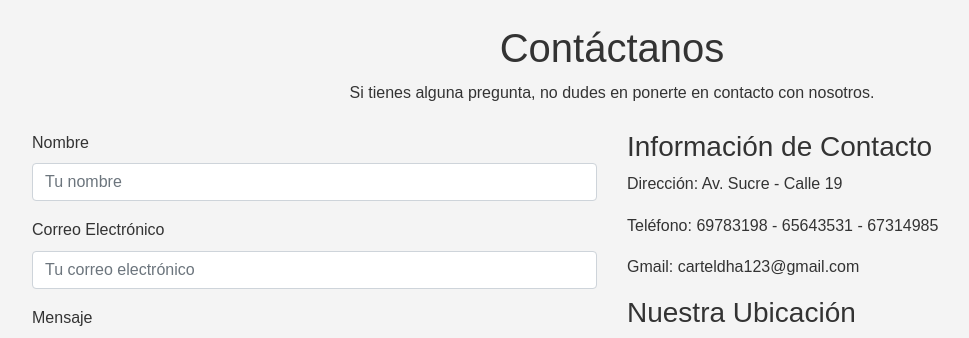
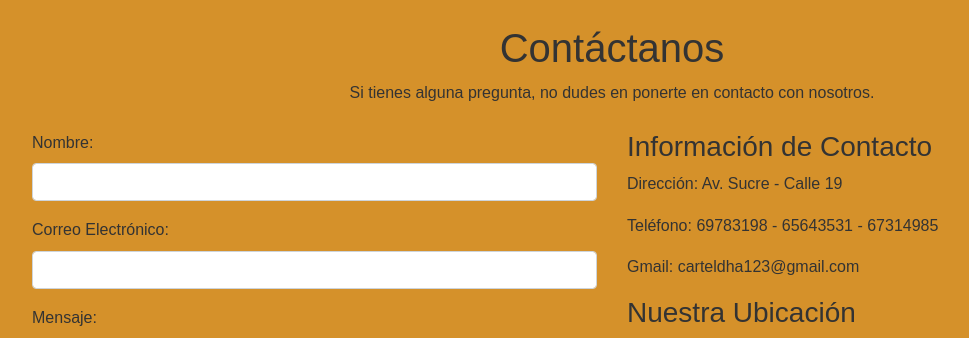
Before and after one commit to alexjhoel369/miportal, a Flask app: page /contact in a window 1280 px wide. Shown: the part 146-484 px from the top of the page, without its empty margins (28-997 px from the left). Run offline with Flask 3, Linux system fonts and the light colour scheme; some libraries are stand-ins or nearby versions.

Commit message:
"cambio realizado"

```diff
--- a/static/css/style.css
+++ b/static/css/style.css
@@ -2,7 +2,7 @@ body {
     font-family: 'Montserrat', sans-serif;
     margin: 0;
     padding: 0;
-    background-color: #f4f4f4;
+    background-color: hsl(36, 67%, 50%);
     color: #333;
     line-height: 1.6;
 }
@@ -77,10 +77,3 @@ body {
 .card-body .btn:hover {
     background-color: #705e48;
 }
-
-/* Responsividad */
-@media (max-width: 768px) {
-    .card-container {
-        justify-content: center;
-    }
-}
--- a/templates/contact.html
+++ b/templates/contact.html
@@ -10,18 +10,18 @@
 
 <div class="row mt-4">
     <div class="col-md-6">
-        <form>
+        <form action="{{ url_for('contact') }}" method="POST">
             <div class="form-group">
-                <label for="name">Nombre</label>
-                <input type="text" class="form-control" id="name" placeholder="Tu nombre">
+                <label for="nombre">Nombre:</label>
+                <input type="text" id="nombre" name="nombre" class="form-control" required>
             </div>
             <div class="form-group">
-                <label for="email">Correo Electrónico</label>
-                <input type="email" class="form-control" id="email" placeholder="Tu correo electrónico">
+                <label for="email">Correo Electrónico:</label>
+                <input type="email" id="email" name="email" class="form-control" required>
             </div>
             <div class="form-group">
-                <label for="message">Mensaje</label>
-                <textarea class="form-control" id="message" rows="5" placeholder="Tu mensaje"></textarea>
+                <label for="mensaje">Mensaje:</label>
+                <textarea id="mensaje" name="mensaje" class="form-control" rows="4" required></textarea>
             </div>
             <button type="submit" class="btn btn-primary">Enviar</button>
         </form>
```
Also changed, not shown: static/images/maestro_1.jpg.
